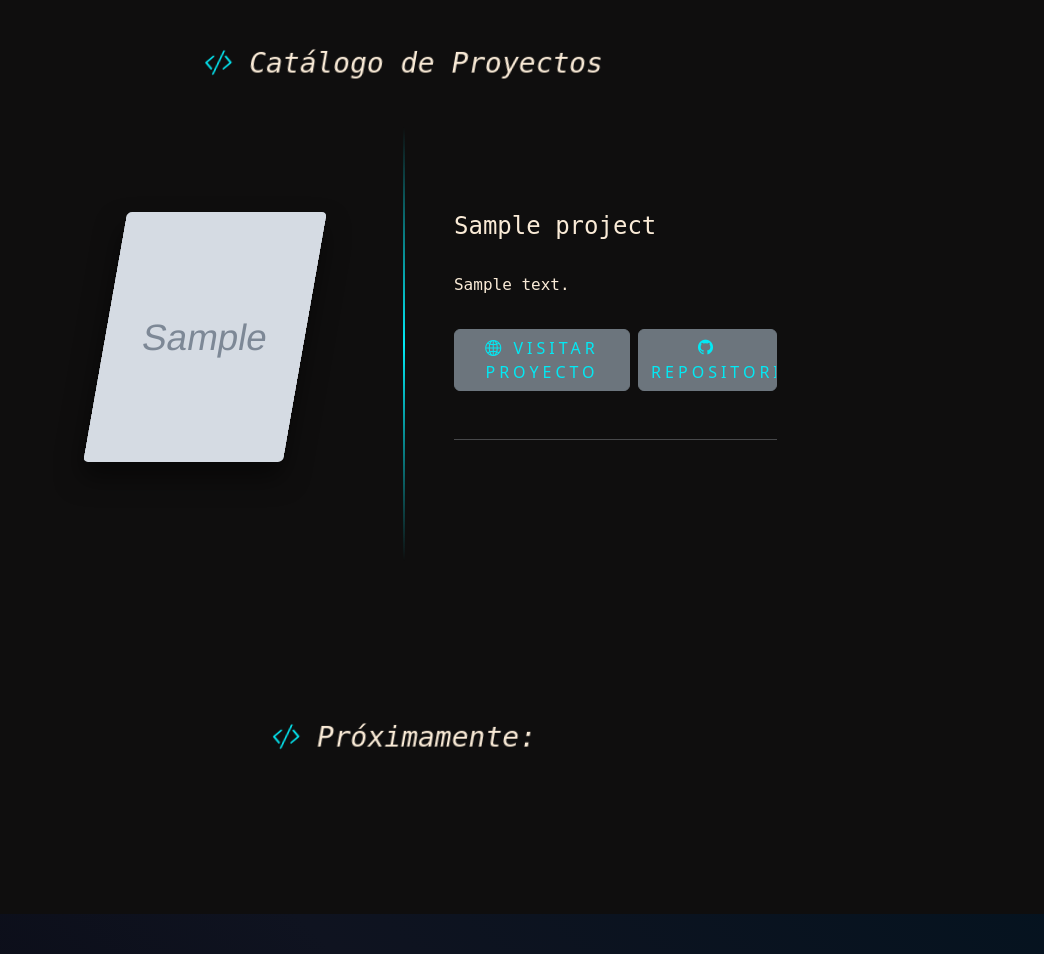
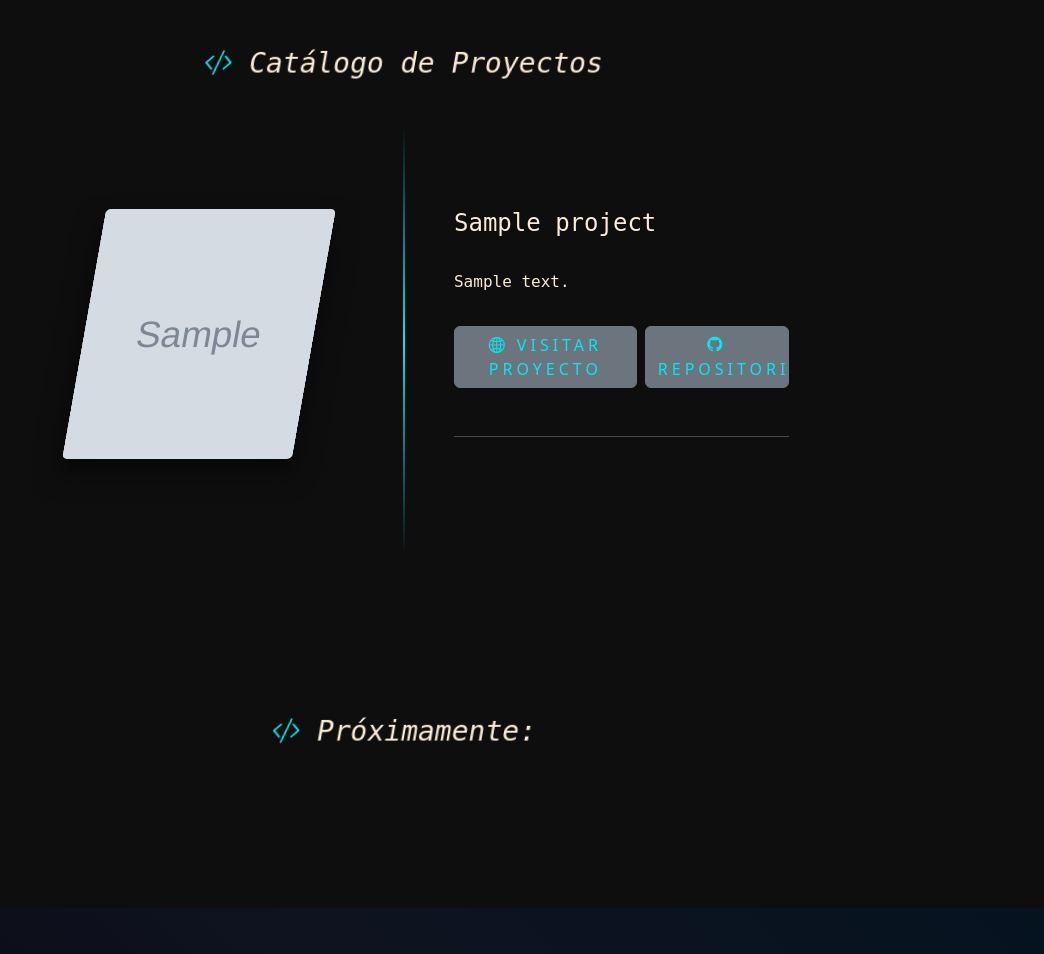
Before and after one commit to wardazeroth/portfolio, a Django app: template templates/index.html in a window 1280 px wide. Shown: the part 686-1640 px from the top of the page, without its empty margins (236-1280 px from the left). Run offline with Django 3.2, Linux system fonts and the light colour scheme; the template is opened without the code that fills it: most values are stand-ins (such as "Sample title", 1, 10 or a date in 2020); grey boxes marked "Sample" are stand-in pictures; some libraries are stand-ins or nearby versions.

Commit message:
nuevas pruebas resposive + ux/ui

```diff
--- a/static/css/style.css
+++ b/static/css/style.css
@@ -614,23 +614,13 @@ figure:hover .capa h3 {
     transform: translateX(-50%);
 }
 
-/* Ajuste de las tarjetas para el Timeline */
-.timeline-item {
-    display: flex;
-    align-items: center; /* Centrado vertical del contenido */
-    justify-content: center;
-    min-height: 400px;
-    margin-bottom: 0;
-    position: relative;
-}
-
 .timeline-img, .timeline-content {
     padding: 3rem 50px 3rem 50px;
 }
 
 .timeline-img figure {
     width: 100%;
-    max-width: 200px;
+    max-width: 230px;
 	height: 250px;
     margin: 0 auto;
     border-radius: 5px;
--- a/templates/index.html
+++ b/templates/index.html
@@ -37,7 +37,7 @@
                 {%if projects%}
                     {%for project in projects%}
                         {%if not project.en_progreso %}
-                        <div class="timeline-item autoShow">
+                        <div class=" autoShow">
                             <div class="{% cycle 'normal-row' 'reverse-row' %}">
                             <div class="card-content">
                                 <div class="row mb-5 {% cycle '' 'flex-row-reverse' %}">
```
Also changed, not shown: templates/contact.html (+5 -3 lines).
